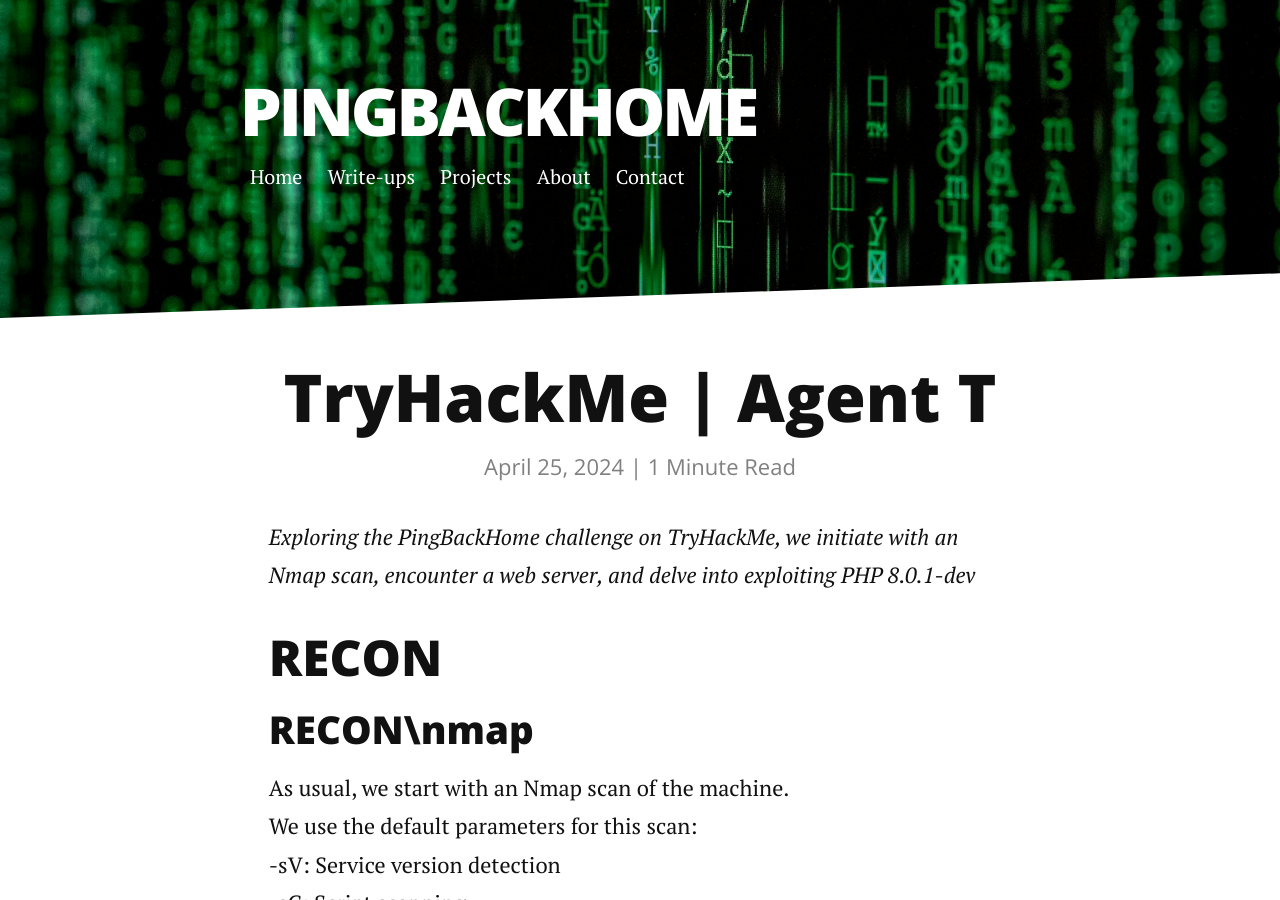
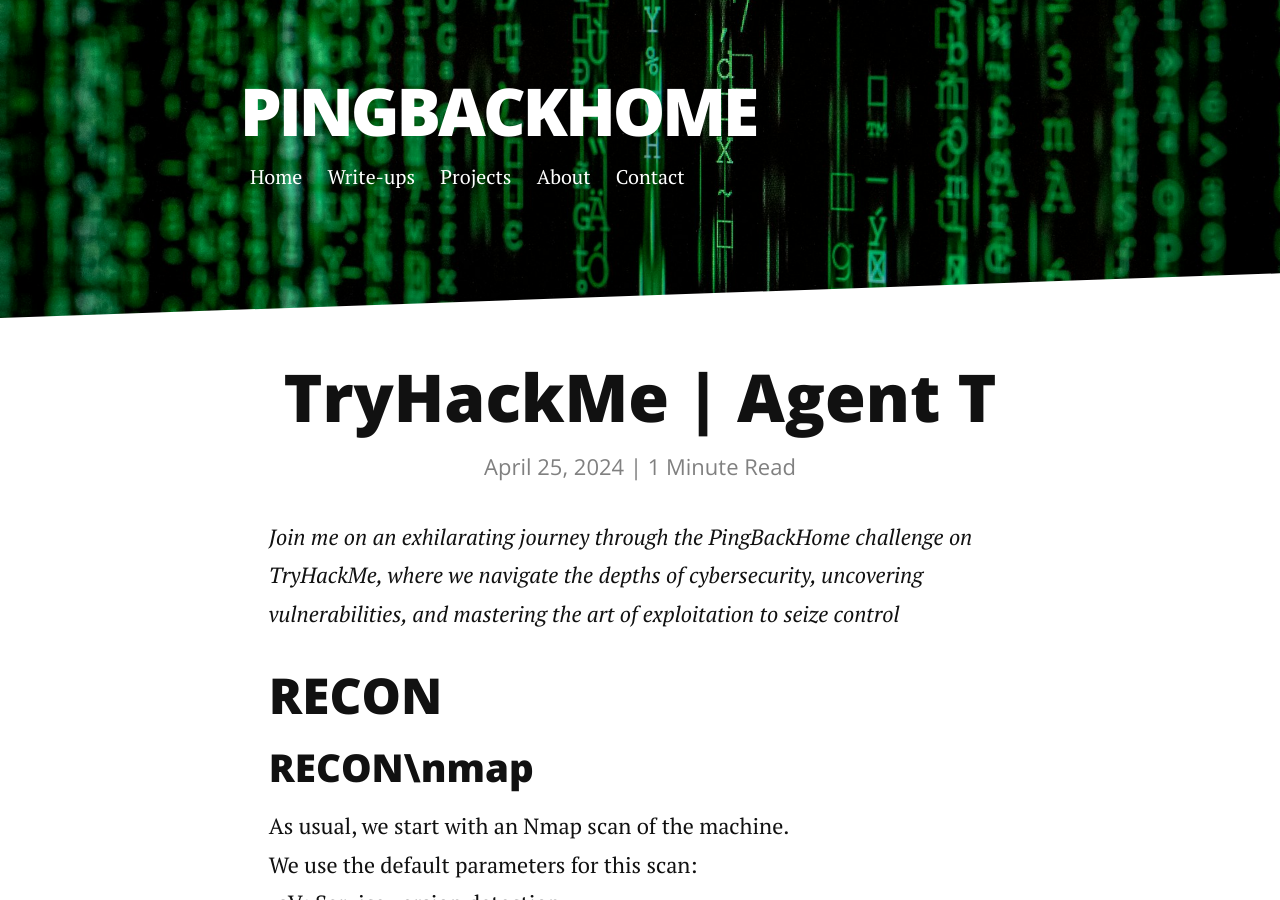
Before and after one commit to PingBackHome/PingBackHome.github.io, a Jekyll site: the page built from _posts/2024-04-25-THM-AgentT.md, in a window 1280 px wide and 900 px high. Built offline with Jekyll 4.4.1, drawn with Linux system fonts in a browser that asks for light colours; nearby versions of some CDN libraries.

Commit message:
Update 2024-04-25-THM-AgentT.md

```diff
--- a/_posts/2024-04-25-THM-AgentT.md
+++ b/_posts/2024-04-25-THM-AgentT.md
@@ -5,7 +5,7 @@
 ---
 
 
-_Exploring the PingBackHome challenge on TryHackMe, we initiate with an Nmap scan, encounter a web server, and delve into exploiting PHP 8.0.1-dev_
+_Join me on an exhilarating journey through the PingBackHome challenge on TryHackMe, where we navigate the depths of cybersecurity, uncovering vulnerabilities, and mastering the art of exploitation to seize control_
 
 
 ## RECON
```
